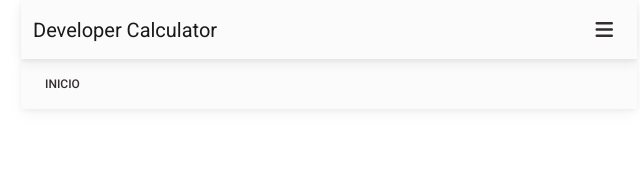
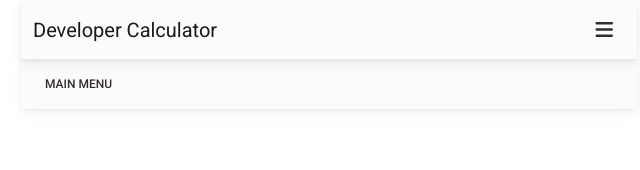
Before and after one commit to RobertoPatino1/DeveloperCalculator, a plain HTML site: page index.html in a window 1280 px wide. Both pictures are taken after a click on the button "Toggle navigation". Shown: the top 170 px of the page, 311-951 px from the left. Drawn offline with nearby package versions, Linux system fonts and the light colour scheme.

Commit message:
ES to EN

```diff
--- a/index.html
+++ b/index.html
@@ -46,7 +46,7 @@
           <div class="collapse" id="navbarToggleExternalContent2">
             <ul class="bg-light shadow-3 py-2 px-3">
               <li class="btn btn-link btn-block m-0 p-2 text-start text-dark">
-                Inicio
+                Main menu
               </li>
             </ul>
           </div>
```
